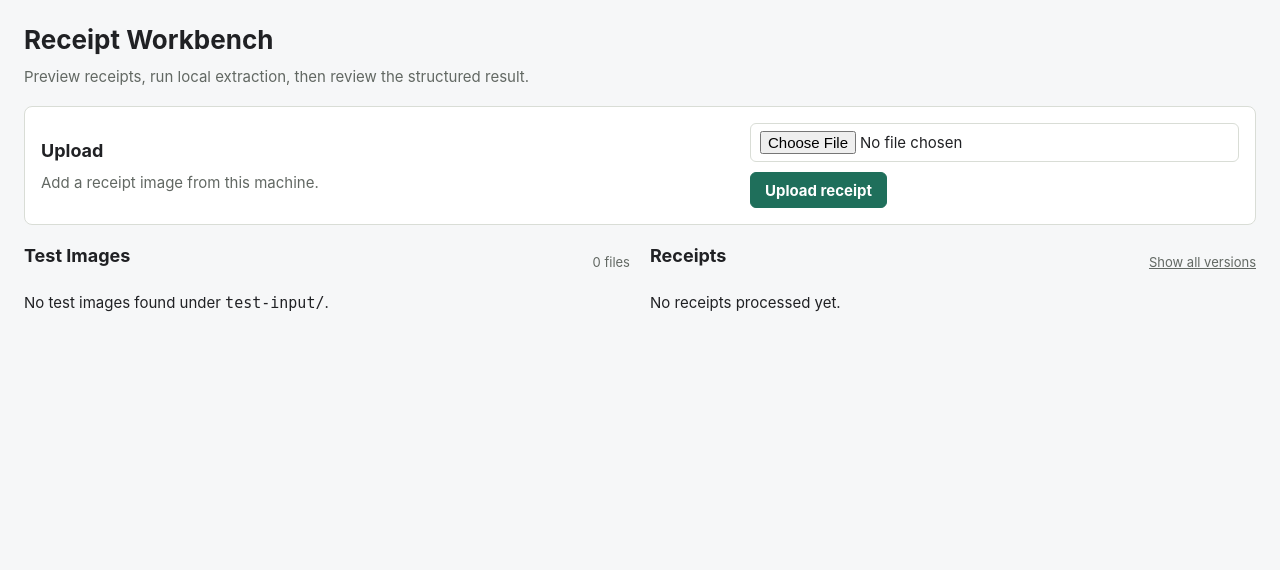
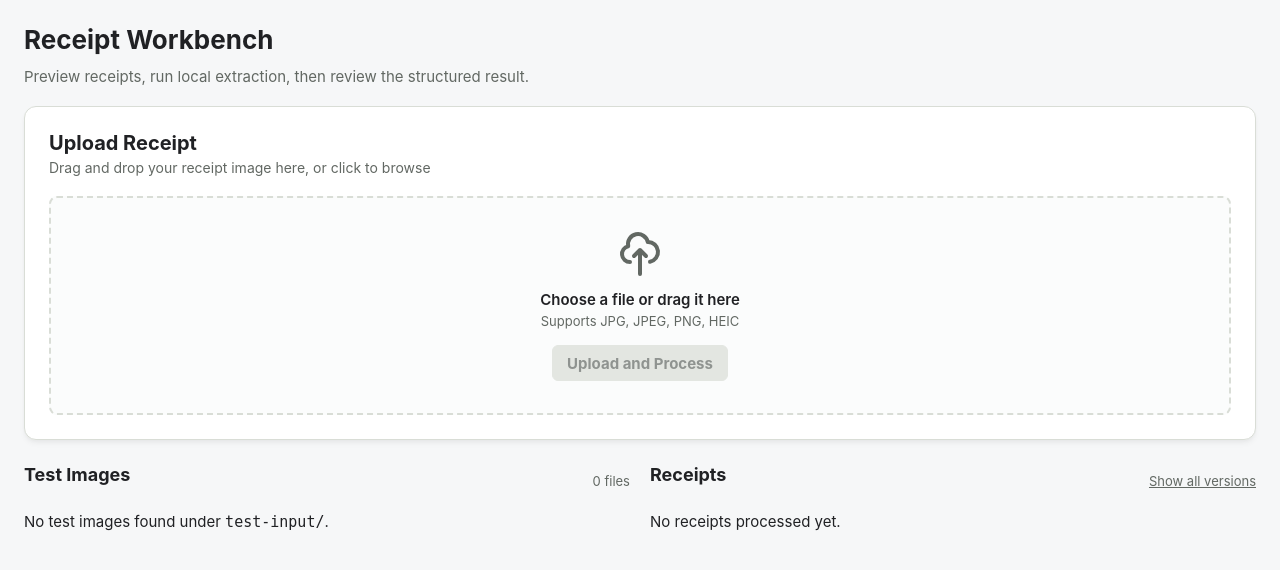
Before and after one commit to robotfood/receipt_received, a FastAPI app: page / in a window 1280 px wide. Shown: the part 56-626 px from the top of the page. Run offline with FastAPI, Linux system fonts and the light colour scheme; data that the repository does not hold is empty; some libraries are stand-ins or nearby versions.

Commit message:
Upgrade file upload to a modern drag-and-drop zone

```diff
--- a/app/static/styles.css
+++ b/app/static/styles.css
@@ -688,3 +688,104 @@ pre {
     overflow-x: auto;
   }
 }
+
+/* Custom Upload Dropzone styling */
+.upload-panel-v2 {
+  margin-bottom: 24px;
+  padding: 24px;
+  background: var(--panel);
+  border: 1px solid var(--line);
+  border-radius: 12px;
+  box-shadow: 0 4px 6px -1px rgba(0, 0, 0, 0.05), 0 2px 4px -1px rgba(0, 0, 0, 0.03);
+}
+
+.upload-panel-v2 h2 {
+  margin: 0 0 4px;
+  font-size: 20px;
+  font-weight: 700;
+}
+
+.upload-panel-v2 .subtitle {
+  margin: 0 0 20px;
+  color: var(--muted);
+  font-size: 14px;
+}
+
+.dropzone {
+  position: relative;
+  display: flex;
+  flex-direction: column;
+  align-items: center;
+  justify-content: center;
+  padding: 32px 24px;
+  border: 2px dashed var(--line);
+  border-radius: 8px;
+  background: #fbfcfc;
+  cursor: pointer;
+  transition: all 0.2s ease-in-out;
+}
+
+.dropzone:hover,
+.dropzone.dragover {
+  border-color: var(--accent);
+  background: #f4fbf8;
+}
+
+.dropzone-content {
+  display: flex;
+  flex-direction: column;
+  align-items: center;
+  text-align: center;
+  pointer-events: none;
+  margin-bottom: 16px;
+}
+
+.upload-icon {
+  width: 48px;
+  height: 48px;
+  margin-bottom: 12px;
+  color: var(--muted);
+  transition: color 0.2s ease;
+}
+
+.dropzone:hover .upload-icon,
+.dropzone.dragover .upload-icon {
+  color: var(--accent);
+}
+
+.dropzone-text {
+  font-size: 15px;
+  font-weight: 600;
+  color: var(--ink);
+  margin-bottom: 4px;
+}
+
+.file-info {
+  font-size: 13px;
+  color: var(--muted);
+}
+
+.dropzone input[type="file"] {
+  position: absolute;
+  top: 0;
+  left: 0;
+  width: 100%;
+  height: 100%;
+  opacity: 0;
+  cursor: pointer;
+}
+
+.dropzone button[type="submit"] {
+  position: relative;
+  z-index: 10;
+  width: auto;
+  min-width: 160px;
+  transition: all 0.2s ease;
+}
+
+.dropzone button[type="submit"]:disabled {
+  background: var(--line);
+  border-color: var(--line);
+  color: var(--muted);
+  cursor: not-allowed;
+}
--- a/app/templates/index.html
+++ b/app/templates/index.html
@@ -7,17 +7,21 @@
   </div>
 </section>
 
-<section class="upload-panel">
-  <div>
-    <h2>Upload</h2>
-    <p>Add a receipt image from this machine.</p>
-  </div>
-  <div>
-    <form class="upload-form" method="post" action="/upload" enctype="multipart/form-data">
-      <input type="file" name="file" accept=".jpg,.jpeg,.png,.heic" required>
-      <button type="submit">Upload receipt</button>
-    </form>
-  </div>
+<section class="upload-panel-v2">
+  <h2>Upload Receipt</h2>
+  <p class="subtitle">Drag and drop your receipt image here, or click to browse</p>
+
+  <form id="upload-form" class="dropzone" method="post" action="/upload" enctype="multipart/form-data">
+    <div class="dropzone-content">
+      <svg class="upload-icon" xmlns="http://www.w3.org/2000/svg" fill="none" viewBox="0 0 24 24" stroke="currentColor">
+        <path stroke-linecap="round" stroke-linejoin="round" stroke-width="2" d="M7 16a4 4 0 01-.88-7.903A5 5 0 1115.9 6L16 6a5 5 0 011 9.9M15 13l-3-3m0 0l-3 3m3-3v12" />
+      </svg>
+      <span class="dropzone-text">Choose a file or drag it here</span>
+      <span class="file-info" id="file-info">Supports JPG, JPEG, PNG, HEIC</span>
+    </div>
+    <input type="file" name="file" id="file-input" accept=".jpg,.jpeg,.png,.heic" required>
+    <button type="submit" id="submit-btn" class="button" disabled>Upload and Process</button>
+  </form>
 </section>
 
 <section class="grid two">
@@ -72,4 +76,72 @@
     </div>
   </div>
 </section>
+
+<script>
+document.addEventListener("DOMContentLoaded", () => {
+  const dropzone = document.getElementById("upload-form");
+  const fileInput = document.getElementById("file-input");
+  const fileInfo = document.getElementById("file-info");
+  const submitBtn = document.getElementById("submit-btn");
+
+  // Prevent default drag behaviors
+  ['dragenter', 'dragover', 'dragleave', 'drop'].forEach(eventName => {
+    dropzone.addEventListener(eventName, preventDefaults, false);
+    document.body.addEventListener(eventName, preventDefaults, false);
+  });
+
+  // Highlight dropzone when item is dragged over it
+  ['dragenter', 'dragover'].forEach(eventName => {
+    dropzone.addEventListener(eventName, highlight, false);
+  });
+
+  ['dragleave', 'drop'].forEach(eventName => {
+    dropzone.addEventListener(eventName, unhighlight, false);
+  });
+
+  // Handle dropped files
+  dropzone.addEventListener('drop', handleDrop, false);
+
+  // Handle selected files
+  fileInput.addEventListener('change', handleFiles, false);
+
+  function preventDefaults(e) {
+    e.preventDefault();
+    e.stopPropagation();
+  }
+
+  function highlight() {
+    dropzone.classList.add('dragover');
+  }
+
+  function unhighlight() {
+    dropzone.classList.remove('dragover');
+  }
+
+  function handleDrop(e) {
+    const dt = e.dataTransfer;
+    const files = dt.files;
+
+    if (files.length) {
+      fileInput.files = files;
+      handleFiles();
+    }
+  }
+
+  function handleFiles() {
+    const file = fileInput.files[0];
+    if (file) {
+      fileInfo.textContent = `Selected: ${file.name} (${(file.size / 1024).toFixed(1)} KB)`;
+      fileInfo.style.color = 'var(--accent-strong)';
+      fileInfo.style.fontWeight = 'bold';
+      submitBtn.disabled = false;
+    } else {
+      fileInfo.textContent = "Supports JPG, JPEG, PNG, HEIC";
+      fileInfo.style.color = 'var(--muted)';
+      fileInfo.style.fontWeight = 'normal';
+      submitBtn.disabled = true;
+    }
+  }
+});
+</script>
 {% endblock %}
```
